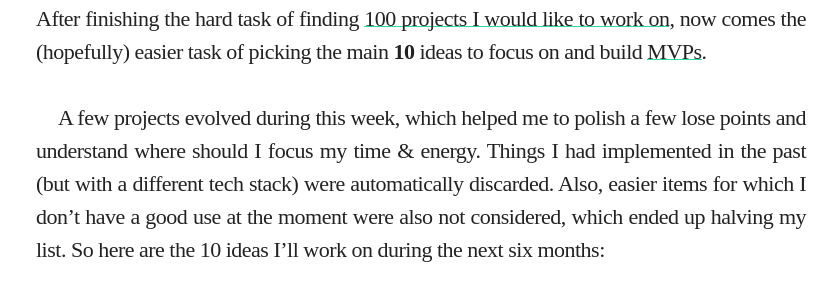
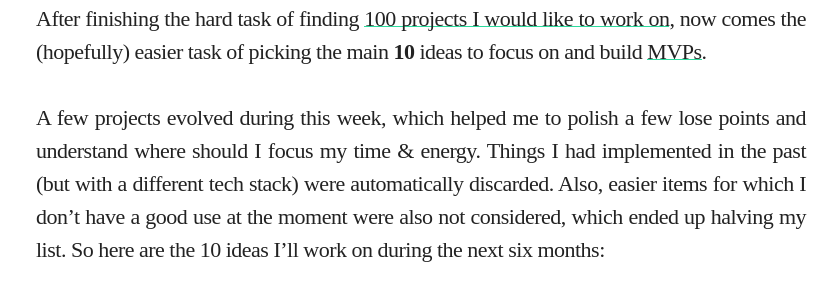
Before and after one commit to gnclmorais/blog, a Jekyll site: the page built from _posts/2016-02-19-100101-part-ii.markdown, in a window 1280 px wide. Shown: the part 262-562 px from the top of the page, without its empty margins (219-1056 px from the left). Built offline with Jekyll 4.4.1, drawn with Linux system fonts in a browser that asks for light colours; some web fonts are replaced.

Commit message:
Remove text indent
The space between paragraphs should be enough.

```diff
--- a/_sass/_typography.scss
+++ b/_sass/_typography.scss
@@ -112,8 +112,6 @@ p {
 
   + p {
     $paragraph-indent: 1em;
-
-    text-indent: $paragraph-indent;
   }
 
   img {
```
